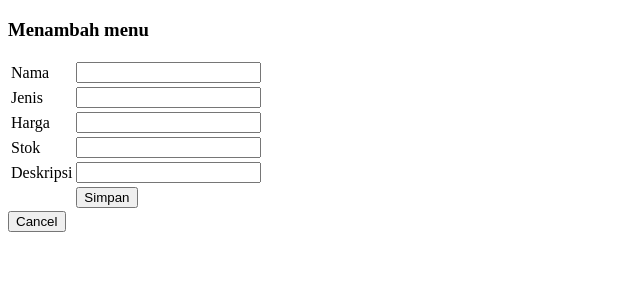
After one commit to Axrous/belajar-php, a PHP site: template views/add-item.php in a window 1280 px wide. The commit adds this page. Shown: the top 300 px of the page, without its empty margins (0-640 px from the left). Run offline with PHP 8.4, Linux system fonts and the light colour scheme; the template is opened without the code that fills it, so the values that code supplies are empty.

Commit message:
memperbaiki struktur file

```diff
--- a/index.php
+++ b/index.php
@@ -12,7 +12,7 @@
     </div>
 
 <h3>Menu Makanan & Minuman </h3>
-<a href="add-item.php">Tambah menu</a>
+<a href="views/add-item.php">Tambah menu</a>
 <table border="1" class="table">
     <tr>
         <th>No</th>
@@ -21,7 +21,7 @@
     </tr>
     <h4>MAKANAN</h4>
     <?php
-    include 'config.php';
+    include 'controller/config.php';
     $mysqli_query = mysqli_query($conn, "SELECT * FROM barang WHERE jenis = 'makanan' ");
     $no= 1;
     while($data = mysqli_fetch_array($mysqli_query)){
--- /dev/null
+++ b/views/add-item.php
@@ -0,0 +1,44 @@
+<!DOCTYPE html>
+<html lang="en">
+<head>
+    <meta charset="UTF-8">
+    <meta http-equiv="X-UA-Compatible" content="IE=edge">
+    <meta name="viewport" content="width=device-width, initial-scale=1.0">
+    <title>Document</title>
+</head>
+<body>
+    <h3>Menambah menu</h3>
+    <form action="../controller/add-action.php" method="POST">
+    <table>
+        <tr>
+            <td>Nama</td>
+            <td><input type="text" name="nama"></td>
+        </tr>
+        <tr>
+            <td>Jenis</td>
+            <td><input type="text" name="jenis"></td>
+        </tr>
+        <tr>
+            <td>Harga</td>
+            <td><input type="text" name="harga"></td>
+        </tr>
+        <tr>
+            <td>Stok</td>
+            <td><input type="text" name="stok"></td>
+        </tr>
+        <tr>
+            <td>Deskripsi</td>
+            <td><input type="text" name="description"></td>
+        </tr>
+        <tr>
+            <td></td>
+            <td><input type="submit" value="Simpan" name="Submit"></td>
+        </tr>
+    </table>
+    </form>
+    <button onclick="location.href='index.php'" type="button">
+         Cancel</button>
+
+
+</body>
+</html>
```
Also changed, not shown: controller/add-action.php (added, +25 -0 lines), controller/config.php (added, +9 -0 lines).
